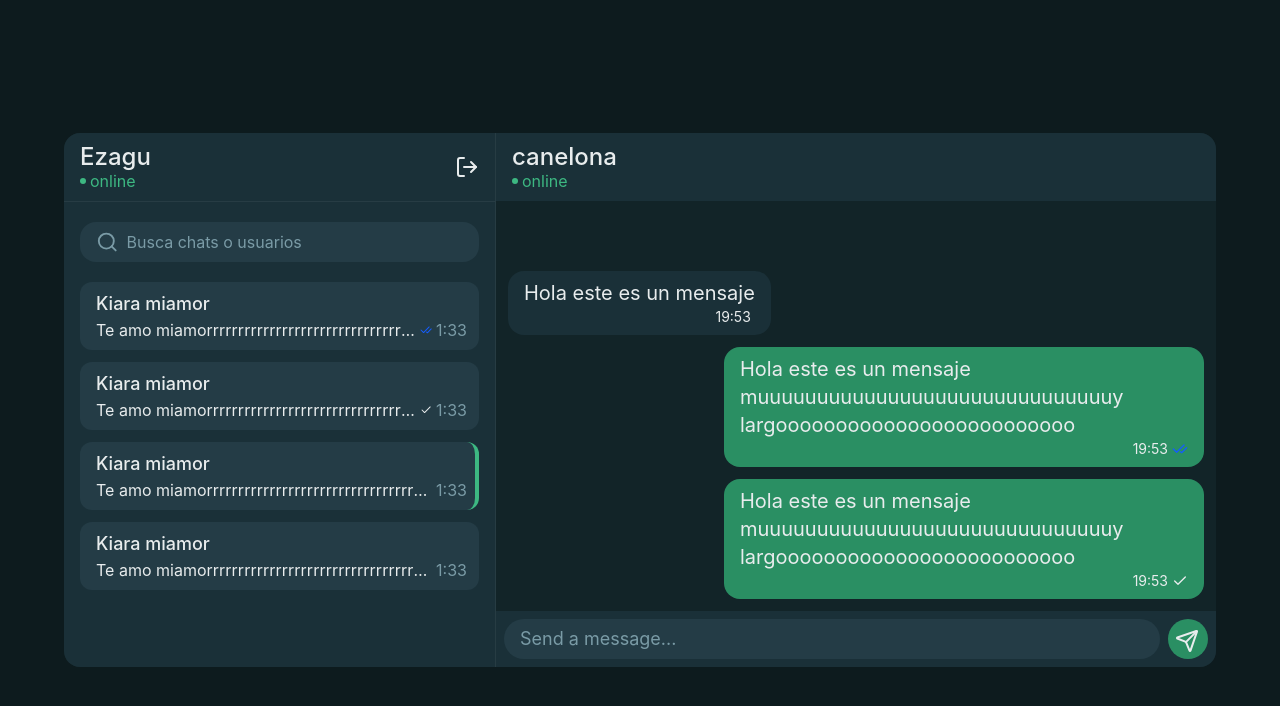
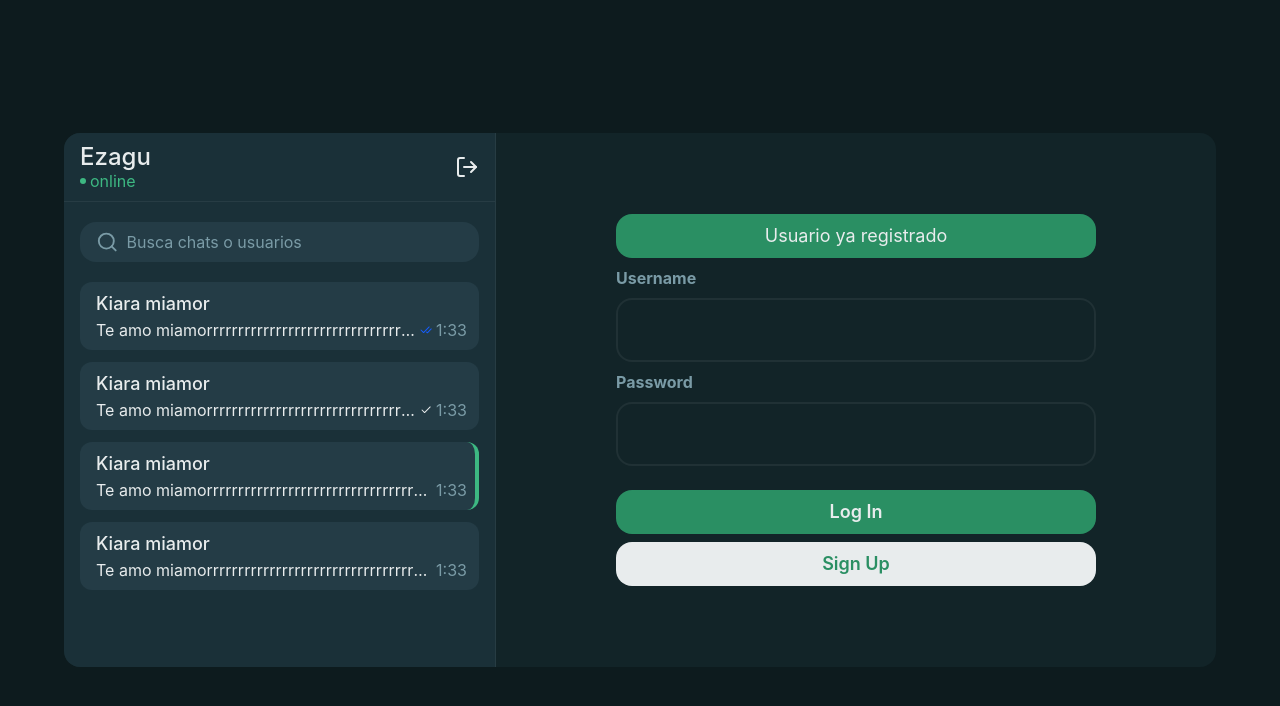
Before and after one commit to Ezagu/chat-realtime-frontend, a React (Vite) app: page / in a window 1280 px wide. Shown: the top 706 px of the page. Built offline with nearby package versions, Linux system fonts and the light colour scheme.

Commit message:
auth section

```diff
--- a/src/App.tsx
+++ b/src/App.tsx
@@ -1,12 +1,14 @@
 import { ChatSection } from "./sections/chat/ChatSection"
 import { AsideSection } from "./sections/aside/AsideSection"
+import { AuthSection } from "./sections/auth/AuthSection"
 
 function App() {
   return (
     <div className="h-screen w-full bg-background flex justify-center items-center text-text-primary">
       <main className="w-full max-w-6xl h-2/3 bg-surface rounded-2xl grid grid-cols-[3fr_5fr]">
         <AsideSection />
-        <ChatSection user={{id:"asdad", username:"canelona"}} />
+        {/* <ChatSection user={{id:"asdad", username:"canelona"}}/> */}
+        <AuthSection />
       </main>
     </div>
   )
--- /dev/null
+++ b/src/sections/auth/AuthSection.tsx
@@ -0,0 +1,28 @@
+export const AuthSection = () => {
+  return (
+    <form className="w-2/3 m-auto flex flex-col gap-2">
+      <div className="bg-primary-dark text-center text-lg py-2 rounded-2xl">
+        <p>
+          Usuario ya registrado
+        </p>
+      </div>
+      <label htmlFor="username" className="font-bold text-text-secondary">
+        Username
+      </label>
+      <input type="text" name="username" id="username"
+        className="text-xl px-2 py-4 border-2 border-border rounded-2xl"
+      />
+
+      <label htmlFor="password" className="font-bold text-text-secondary">
+        Password
+      </label>
+      <input type="password" name="password" id="password"
+        className="text-xl px-2 py-4 border-2 border-border rounded-2xl"
+      />
+
+      <button className="bg-primary-dark py-2 text-lg font-semibold rounded-2xl cursor-pointer hover:bg-primary-deeper mt-4">Log In</button>
+
+      <button className="bg-text-primary text-primary-dark py-2 text-lg font-semibold rounded-2xl cursor-pointer hover:bg-text-secondary">Sign Up</button>
+    </form>
+  )
+}
```
